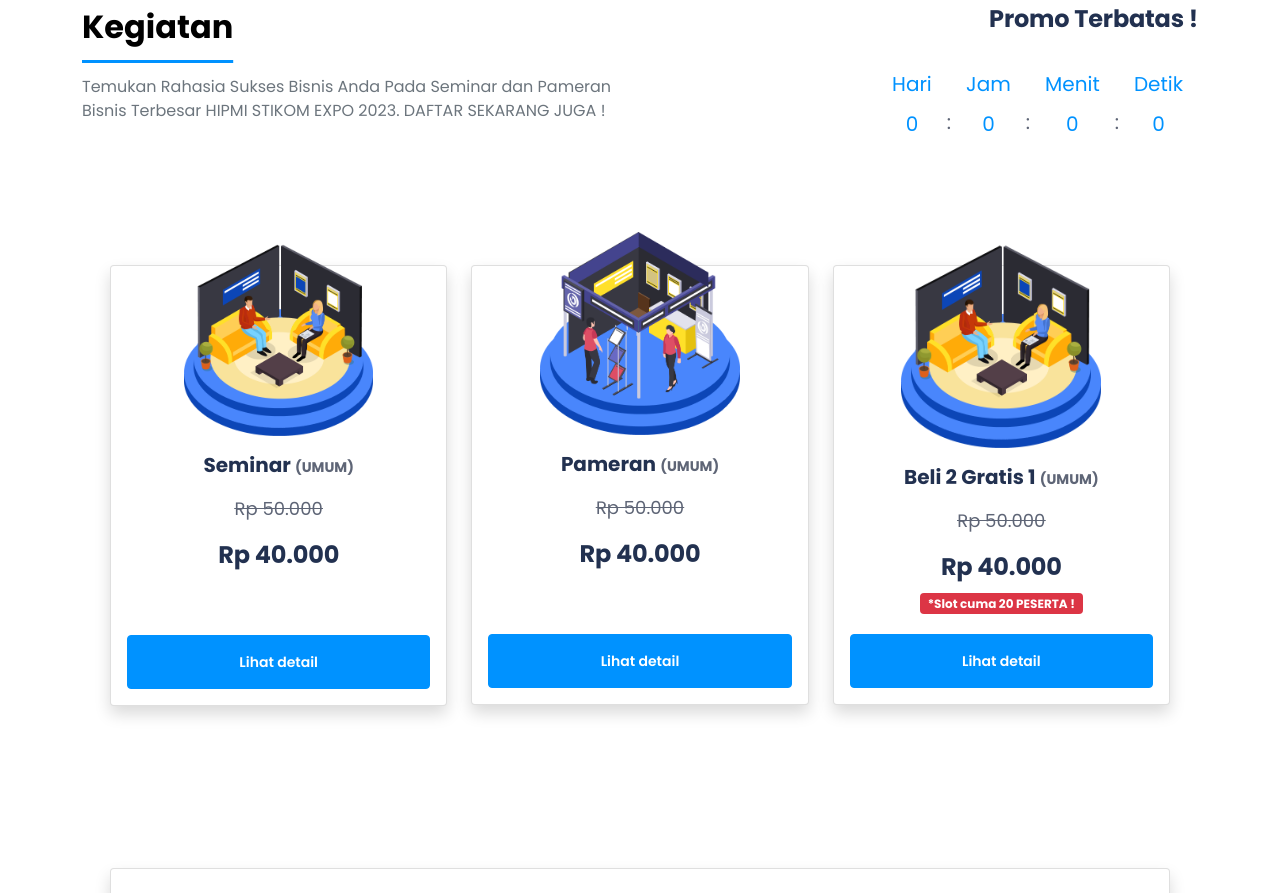
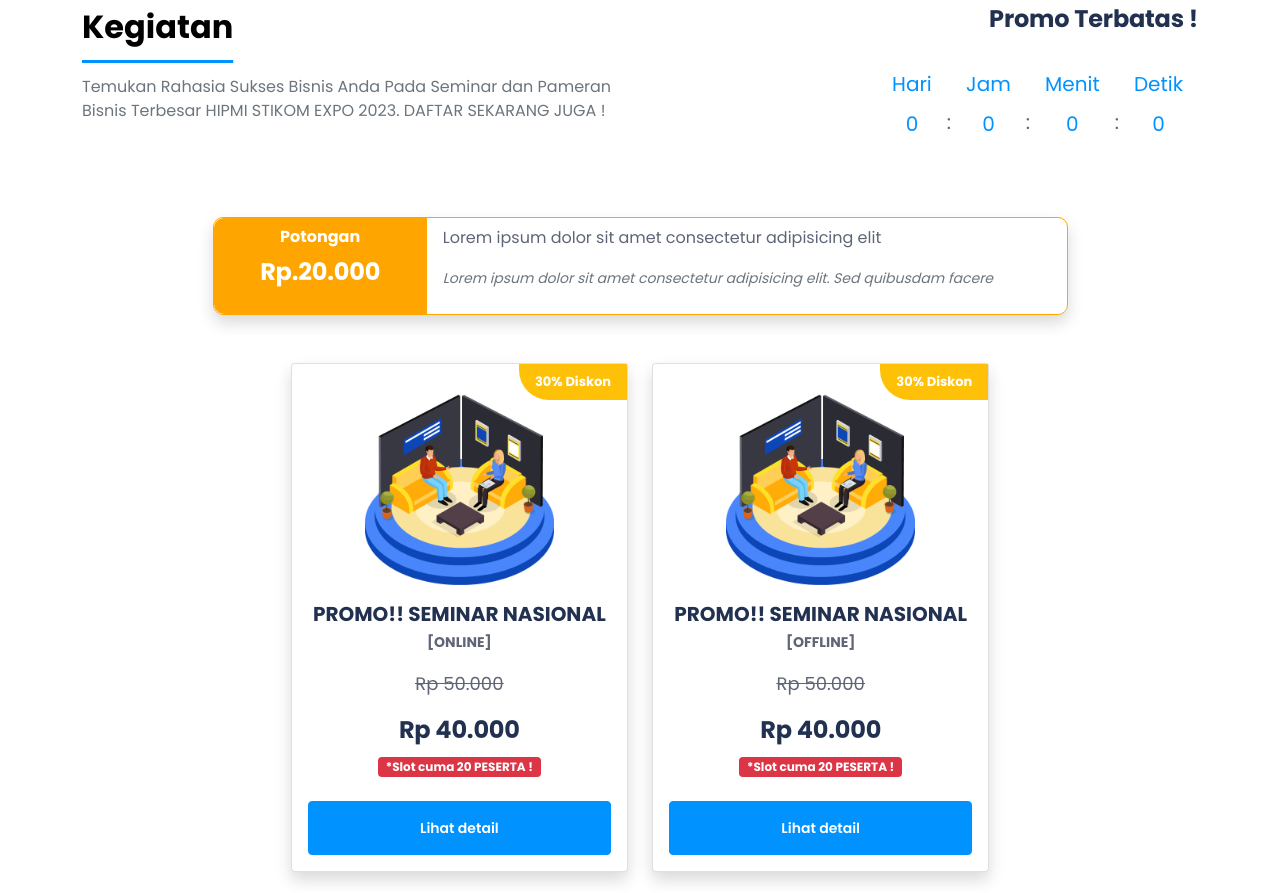
Before and after one commit to Hans-Star18/Hipmi, a plain HTML site: page index.html in a window 1280 px wide. Shown: the part 967-1860 px from the top of the page. Drawn offline with Linux system fonts and the light colour scheme.

Commit message:
update landing page

```diff
--- a/css/styles.css
+++ b/css/styles.css
@@ -1478,7 +1478,7 @@ a:hover {
 	width: 100%;
 	height: 100vh;
 	background-color: #fcfafb;
-}
+  }
   .py-6 {
 	padding: 120px 0px;
   }
@@ -1486,7 +1486,11 @@ a:hover {
 	box-shadow: 10px 10px 7px -7px rgba(0,0,0,0.47);
 	-webkit-box-shadow: 10px 10px 7px -7px rgba(0,0,0,0.47);
 	-moz-box-shadow: 10px 10px 7px -7px rgba(0,0,0,0.47);
-}
+  }
+  .br-side{
+	border-radius: 0px 0px 0px 30px;
+	font-size: 13px;
+  }
 .fa-brands{
 	font-size: 80px;
 }
@@ -1519,6 +1523,14 @@ a:hover {
 .right{
 	border-left: 1px dashed #404040;
 }
+.kupon{
+	border: 1px solid orange;
+	border-radius: 10px;
+}
+.potongan{
+	background-color: orange;
+	border-radius: 10px 0px 0px 10px;
+}
 @media (max-width: 576px){
 	.ticket{
 		margin-top: -50px;
@@ -1527,6 +1539,10 @@ a:hover {
 		border-left: none;
 		border-top: 1px dashed #404040;
 	}
+	.potongan{
+		background-color: orange;
+		border-radius: 10px 10px 0px 0px;
+	}
 }
 @media (max-width: 992px){
 	.h1-large{
@@ -1545,4 +1561,8 @@ a:hover {
 		border-left: none;
 		border-top: 1px dashed #404040;
 	}
-}
+	.potongan{
+		background-color: orange;
+		border-radius: 10px 10px 0px 0px;
+	}
+}
--- a/index.html
+++ b/index.html
@@ -120,7 +120,7 @@
     <!-- Kegiatan -->
     <div id="kegiatan" class="">
         <div class="container pt-5">
-            <div class="row justify-content-center mb-5">
+            <div class="row justify-content-center">
                 <div class="col-xl-6 col-lg-6 mb-3 ">
                     <h1 class="h1-heading">Kegiatan</h1>
                     <p class="text-muted mt-4">
@@ -153,44 +153,54 @@
                     </div>
                 </div>
             </div>
+            <!-- Kupon diskon -->
+            <div class="row justify-content-center align-items-center mb-5">
+                <div class="kupon w-75 shadow ">
+                    <div class="row">
+                        <div class="col-12 col-md-12 col-lg-3 potongan text-center py-2 px-2 ">
+                            <h6 class="text-white">Potongan</h6>
+                            <h4 class="text-white">Rp.20.000</h4>
+                        </div>
+                        <div class="col-12 col-md-12 col-lg-9 py-2 px-3 ">
+                            <p>Lorem ipsum dolor sit amet consectetur adipisicing elit</p>
+                            <p class="text-muted"><Small><em>Lorem ipsum dolor sit amet consectetur adipisicing elit. Sed quibusdam facere</em></Small></p>
+                        </div>
+                    </div>
+                </div>
+            </div>
+            <!-- End Kupon diskon -->
             <div class="row text-center justify-content-center my-5 mx-3 ">
-                <div class="col-xl-4 col-lg-4 col-12 mb-50 ">
+                <div class="col-xl-4 col-lg-4 col-12 mb-50">
                     <div class="card shadow">
+                        <div class="text-end d-flex justify-content-end align-items-end">
+                            <p class=" bg-warning text-sm p-2 px-3 br-side text-white"><strong> 30% Diskon </strong></p>
+                        </div>
                         <div class="card-body">
                             <div class="text-center mx-5 images">
                                 <img src="images/Seminar.png" alt="" width="189" height="189" class="img-fluid ">
                             </div>
-                            <h5 class="card-title my-3"> Seminar <span class="gray p-small">(UMUM)</span></h5>
+                            <h5 class="card-title my-3"> PROMO!! SEMINAR NASIONAL <span class="gray p-small"> [ONLINE] </span></h5>
                             <p class="p-large text-decoration-line-through"><span class="gray text-decoration-line-through"> Rp 50.000 </span></p>
-                            <h4 class="mb-5"> Rp 40.000 </h4>
-                            <a class="btn-solid-lg w-100 mt-3" href="detail.html">Lihat detail</a>
+                            <h4 class="mb-2"> Rp 40.000 </h4>
+                            <p class="badge bg-danger">*Slot cuma 20 PESERTA !</p>
+                            <a class="btn-solid-lg w-100 mt-2" href="detail.html">Lihat detail</a>
                         </div>
                     </div>
                 </div>
                 <div class="col-xl-4 col-lg-4 col-12 mb-50">
                     <div class="card shadow">
+                        <div class="text-end d-flex justify-content-end align-items-end">
+                            <p class=" bg-warning text-sm p-2 px-3 br-side text-white"><strong> 30% Diskon </strong></p>
+                        </div>
                         <div class="card-body">
                             <div class="text-center mx-5 images">
-                                <img src="images/Pameran.png" alt="" width="200" height="200" class="img-fluid ">
+                                <img src="images/Seminar.png" alt="" width="189" height="189" class="img-fluid ">
                             </div>
-                            <h5 class="card-title my-3"> Pameran <span class="gray p-small">(UMUM)</span></h5>
+                            <h5 class="card-title my-3"> PROMO!! SEMINAR NASIONAL <span class="gray p-small"> [OFFLINE] </span></h5>
                             <p class="p-large text-decoration-line-through"><span class="gray text-decoration-line-through"> Rp 50.000 </span></p>
-                            <h4 class="mb-5"> Rp 40.000 </h4>
-                            <a class="btn-solid-lg w-100 mt-3" href="detail.html">Lihat detail</a>
-                        </div>
-                    </div>
-                </div>
-                <div class="col-xl-4 col-lg-4 col-12 mb-50">
-                    <div class="card shadow">
-                        <div class="card-body">
-                            <div class="text-center mx-5 images">
-                                <img src="images/Seminar.png" alt="" width="200" height="200" class="img-fluid ">
-                            </div>
-                            <h5 class="card-title my-3">Beli 2 Gratis 1 <span class="gray p-small">(UMUM)</span></h5>
-                            <p class="p-large text-decoration-line-through"><span class="gray text-decoration-line-through"> Rp 50.000 </span></p>
-                            <h4> Rp 40.000 </h4>
+                            <h4 class="mb-2"> Rp 40.000 </h4>
                             <p class="badge bg-danger">*Slot cuma 20 PESERTA !</p>
-                            <a class="btn-solid-lg w-100 mt-1" href="detail.html">Lihat detail</a>
+                            <a class="btn-solid-lg w-100 mt-2" href="detail.html">Lihat detail</a>
                         </div>
                     </div>
                 </div>
--- a/js/main.js
+++ b/js/main.js
@@ -10,13 +10,13 @@ let countDown = () => {
     let currentDate = new Date();
     let myDate = futureDate - currentDate;
 
-    let days = Math.floor(myDate / 1000 / 60 / 60 / 24);
+    let days = Math.floor(myDate / (1000 * 60 * 60 * 24));
 
-    let hours = Math.floor(myDate / 1000 / 60 / 60) % 24;
+    let hours = Math.floor((myDate % (1000 * 60 * 60 * 24)) / (1000 * 60 * 60));
 
-    let min = Math.floor(myDate / 1000 / 60) % 60;
+    let min = Math.floor((myDate % (1000 * 60 * 60)) / (1000 * 60));
 
-    let sec = Math.floor(myDate / 1000) % 60;
+    let sec = Math.floor((myDate % (1000 * 60)) / 1000);
 
     daysItem.innerHTML = days;
     hoursItem.innerHTML = hours;
```
